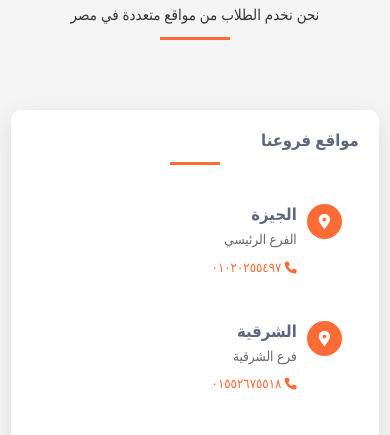
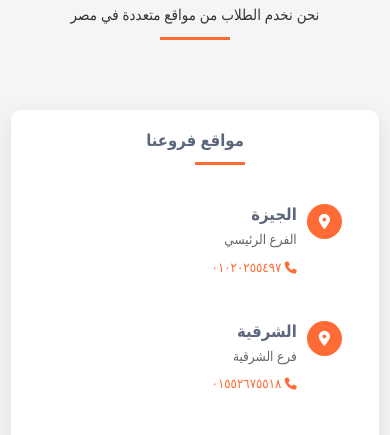
Before and after one commit to AhmedZahran550/extrnalEducation, a plain HTML site: page index.html in a window 390 px wide. Shown: the part 7479-7914 px from the top of the page. Drawn offline with nearby package versions, Linux system fonts and the light colour scheme.

Commit message:
Center align branch titles and adjust line positioning for improved layout in branches section

```diff
--- a/css/styles.css
+++ b/css/styles.css
@@ -790,6 +790,7 @@ section {
 }
 
 .branches-list h4 {
+  text-align: center;
   color: var(--secondary-gray);
   font-weight: 700;
   position: relative;
@@ -803,7 +804,7 @@ section {
   height: 3px;
   background-color: var(--primary-orange);
   bottom: 0;
-  left: 0;
+  left: calc(50% - 25px);
 }
 
 .branch-item {
@@ -884,7 +885,7 @@ section {
 
 [dir="rtl"] .branches-list h4:after {
   left: auto;
-  right: 0;
+  right: calc(50% - 25px);
 }
 
 [dir="rtl"] .branch-item:hover,
@@ -941,7 +942,7 @@ section {
   }
 
   [dir="rtl"] .branches-list h4:after {
-    right: 50%;
+    right: calc(50% - 25px);
     transform: translateX(50%);
   }
 }
```
